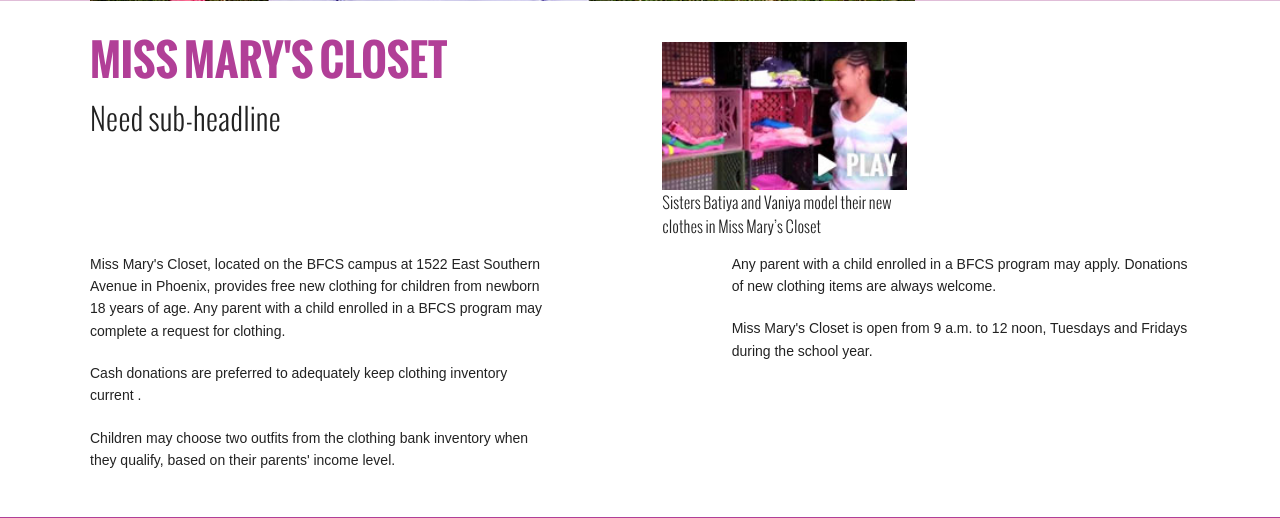
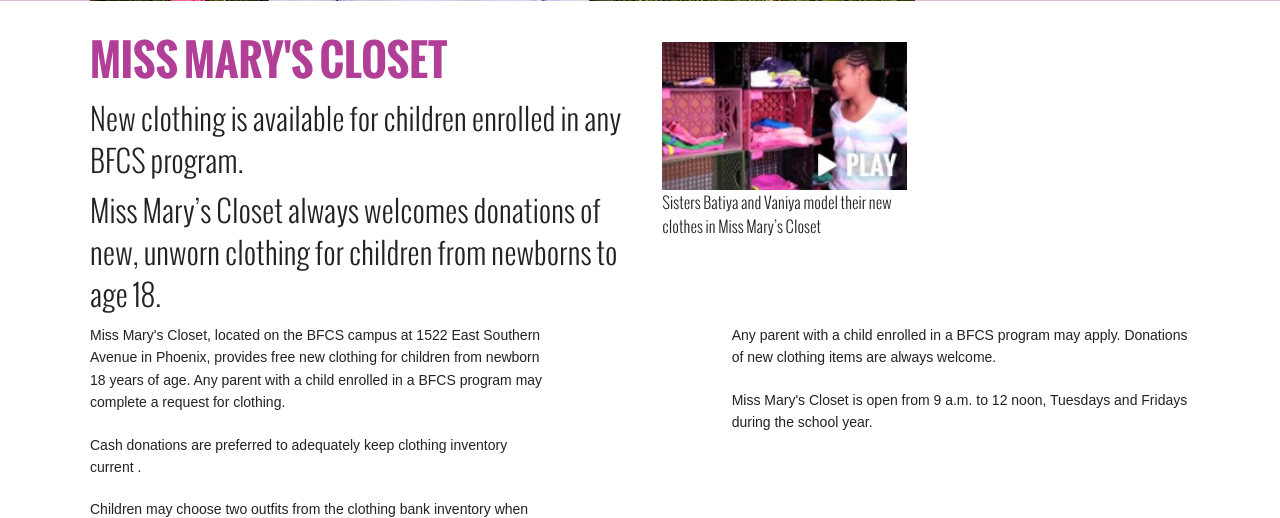
Before and after one commit to kristenzirkler/bfcs-site, a PHP site: page /miss-marys-closet.php in a window 1280 px wide. Shown: the part 698-1216 px from the top of the page. Run offline with PHP 8.4, Linux system fonts and the light colour scheme.

Commit message:
Minor text edits

```diff
--- a/after-school-program.php
+++ b/after-school-program.php
@@ -22,8 +22,8 @@
 
   	  <div class="row service-info hide-for-large-up">
 	  		<div class="large-6 columns">
-	  			<h3>After School Program</h3>
-	  			<h4>Need a sub-headline here</h4>
+	  			<h3>Right Track After School Program</h3>
+	  			<h4>A safe, supervised program for children between the ages of 5 and 13</h4>
 	  		</div>
 	  </div>
 
--- a/miss-marys-closet.php
+++ b/miss-marys-closet.php
@@ -23,7 +23,8 @@
    	  <div class="row service-info hide-for-large-up">
 	  		<div class="large-6 columns">
 	  			<h3>Miss Mary's Closet</h3>
-	  			<h4>Need sub-headline</h4>
+	  			<h4>New clothing is available for children enrolled in any BFCS program.</h4>
+	  			<h4>Miss Mary’s Closet always welcomes donations of new, unworn clothing for children from newborns to age 18.</h4>
 	  		</div>
 	  </div>
 
@@ -71,7 +72,8 @@
 	  	<div class="row">
 	  		<div class="large-6 columns show-for-large-up">
 	  			<h3>Miss Mary's Closet</h3>
-	  			<h4>Need sub-headline</h4>
+	  			<h4>New clothing is available for children enrolled in any BFCS program.</h4>
+	  			<h4>Miss Mary’s Closet always welcomes donations of new, unworn clothing for children from newborns to age 18.</h4>
 	  		</div>
 	  		<div class="large-3 small-6 columns service-video">
 	  			<a class="padding-left" href="#" data-reveal-id="modalOne"><img src="img/thumbs/s5dOzP4GyYo.jpg" alt=""></a>
--- a/volunteer.php
+++ b/volunteer.php
@@ -22,7 +22,6 @@
     <div class="row">
         <div class="large-12 columns">
             <h4>Volunteer At</h4>
-
             <h5>Black Family and Child Services of Arizona</h5>
         </div>
     </div>
```
